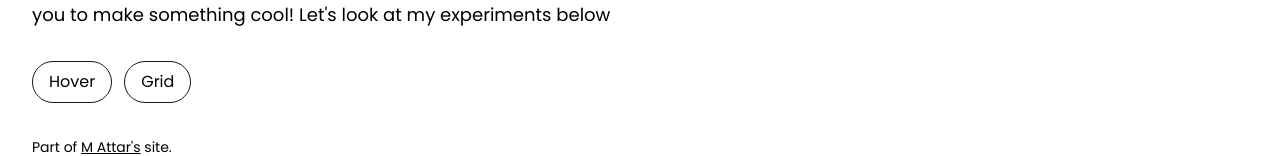
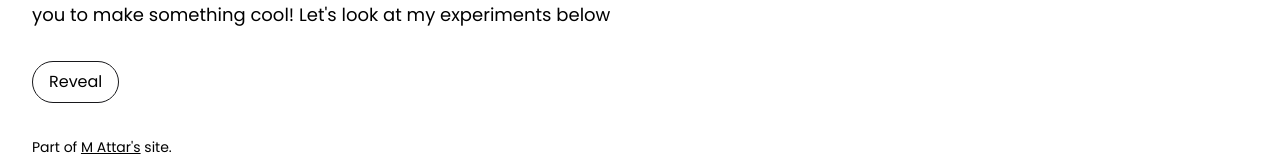
Before and after one commit to attaryu/ratta-lab, a Next.js app: page / in a window 1280 px wide. Shown: the part 187-343 px from the top of the page. Built offline with nearby package versions, Linux system fonts and the light colour scheme.

Commit message:
fix: add new link to reveal page

```diff
--- a/src/app/page.tsx
+++ b/src/app/page.tsx
@@ -1,4 +1,14 @@
+import Link from 'next/link';
+
 export default function Home() {
+	const creations = [
+		{
+			id: 1,
+			title: 'Reveal',
+			link: '/reveal',
+		},
+	];
+
 	return (
 		<main className="p-8">
 			<article>
@@ -14,22 +24,16 @@ export default function Home() {
 				</p>
 
 				<ul className="mt-8 flex flex-wrap w-full gap-3">
-					<li>
-						<a
-							href="/#"
-							className="px-4 py-2 block border border-zinc-900 rounded-full"
-						>
-							Hover
-						</a>
-					</li>
-					<li>
-						<a
-							href="/#"
-							className="px-4 py-2 block border border-zinc-900 rounded-full"
-						>
-							Grid
-						</a>
-					</li>
+					{creations.map((object) => (
+						<li key={object.id}>
+							<Link
+								href={object.link}
+								className="px-4 py-2 block border border-zinc-900 rounded-full"
+							>
+								{object.title}
+							</Link>
+						</li>
+					))}
 				</ul>
 			</article>
 		</main>
```
